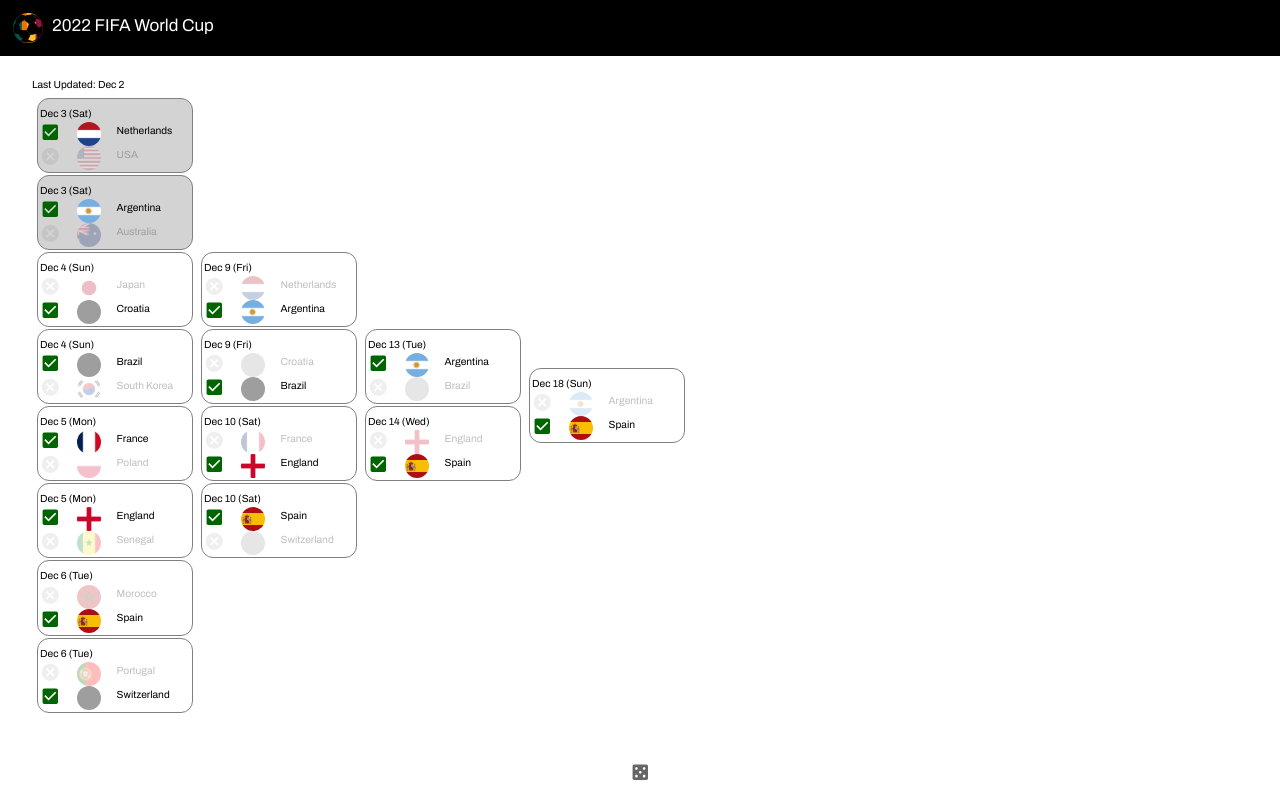
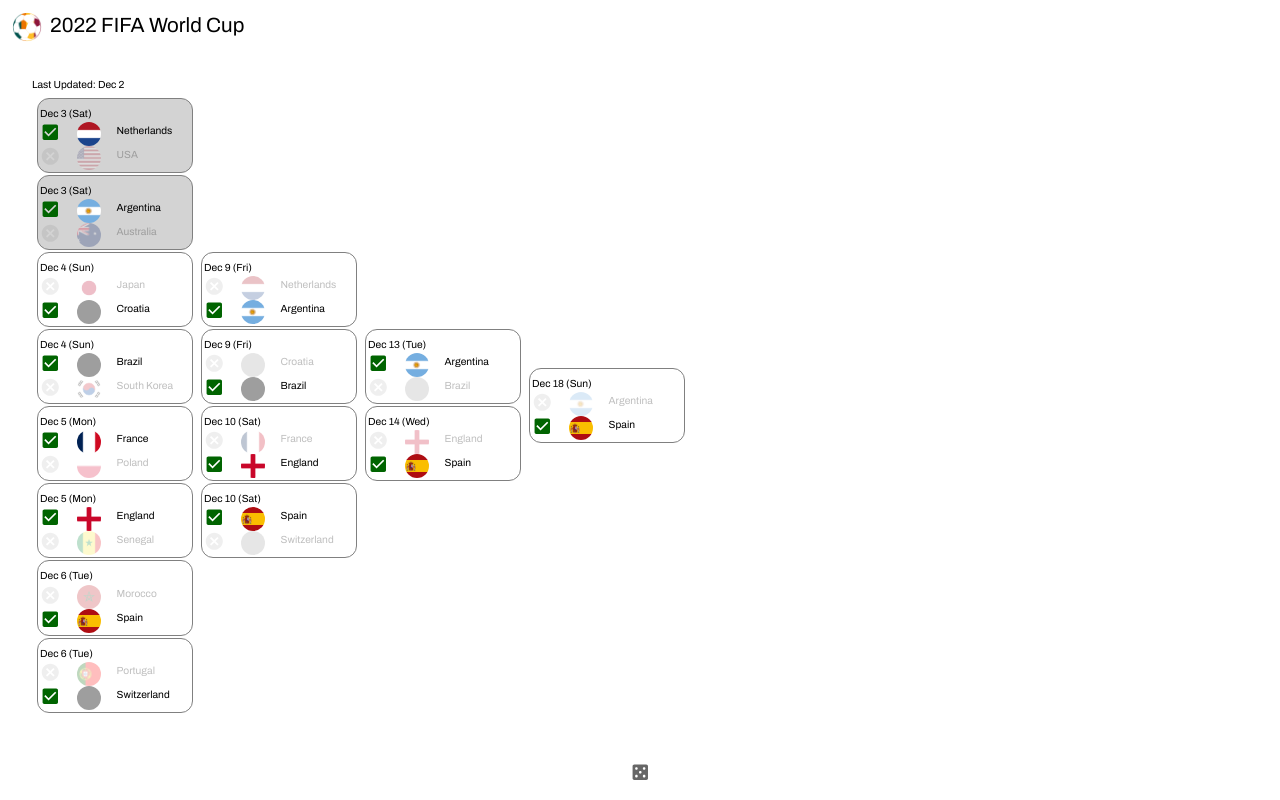
Before and after one commit to nuuuwan/fifa2022, a React (Create React App) app: page / in a window 1280 px wide. Built offline with nearby package versions, Linux system fonts and the light colour scheme; grey boxes are pictures that could not be loaded.

Commit message:
style: font sizes

```diff
--- a/src/view/molecules/CustomHeader.js
+++ b/src/view/molecules/CustomHeader.js
@@ -8,8 +8,8 @@ const STYLE = {
   left: 0,
   right: 0,
   padding: 12,
-  background: "black",
-  color: "white",
+  background: "white",
+  color: "black",
   zIndex: 1000,
 };
 
@@ -18,8 +18,8 @@ export default function CustomHeader() {
   return (
     <Box style={STYLE}>
       <Stack direction={"row"} gap={1}>
-        <Avatar src={imageSrc} style={{ width: 32, height: 32 }} />
-        <Typography variant="h6">2022 FIFA World Cup</Typography>
+        <Avatar src={imageSrc} style={{ width: 30, height: 30 }} />
+        <Typography variant="h5">2022 FIFA World Cup</Typography>
       </Stack>
     </Box>
   );
```
